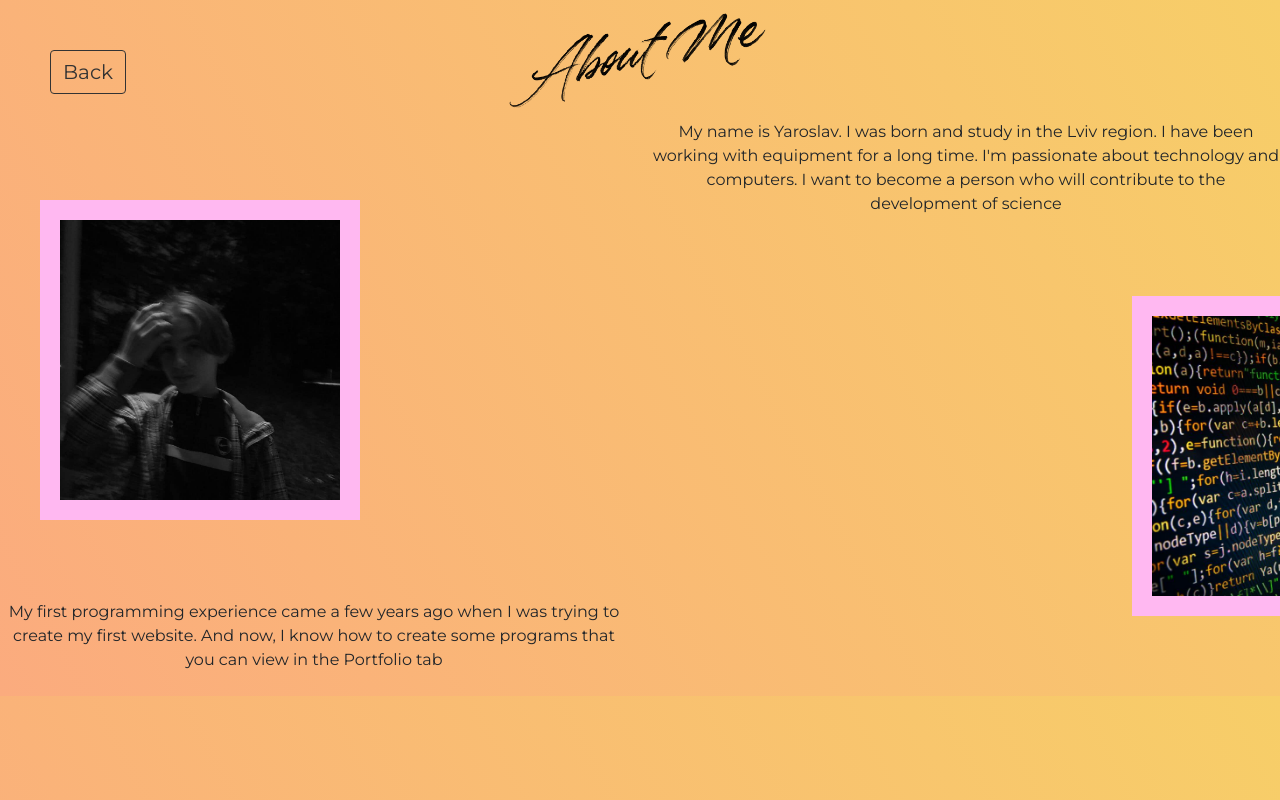
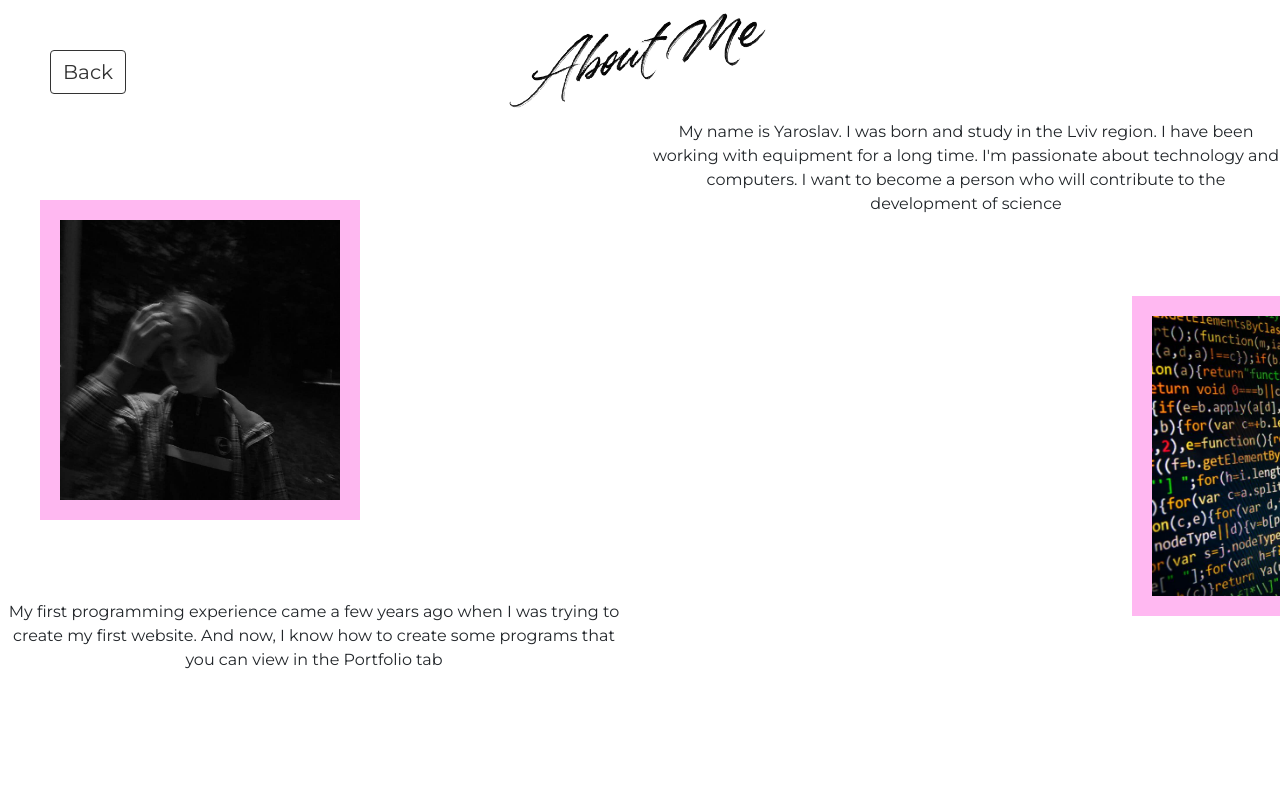
Before and after one commit to smaknomercy/smaknomercy.github.io, a plain HTML site: page aboutme.html in a window 1280 px wide. Shown: the top 800 px of the page. Drawn offline with nearby package versions, Linux system fonts and the light colour scheme.

Commit message:
Update aboutme.css

```diff
--- a/aboutme.css
+++ b/aboutme.css
@@ -8,9 +8,6 @@ body{
     overflow-x: hidden;
     overflow-y: hidden;
     font-family: Montserrat;
-    background-color: #FBAB7E;
-    background-image: linear-gradient(62deg, #FBAB7E 0%, #F7CE68 100%);
-
 }
 .abi{
     height: 15vh;
```
